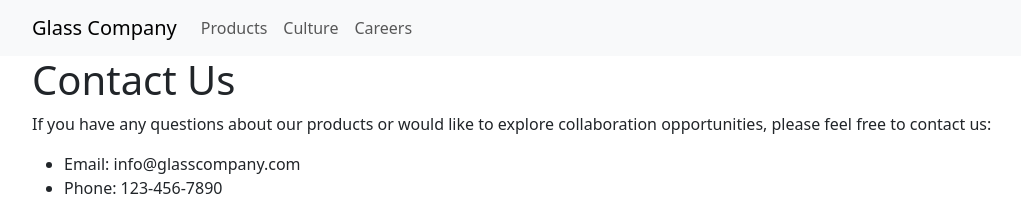
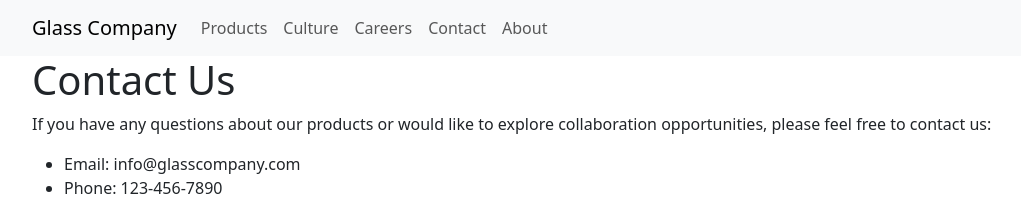
Before and after one commit to wang152boom/wang152boom.github.io, a Jekyll site: the page built from contact.html, in a window 1280 px wide. Shown: the top 204 px of the page, without its empty margins (50-1071 px from the left). Built offline with Jekyll 4.4.1, drawn with Linux system fonts in a browser that asks for light colours.

Commit message:
Update default.html

```diff
--- a/_layouts/default.html
+++ b/_layouts/default.html
@@ -25,6 +25,12 @@
                     <li class="nav-item">
                         <a class="nav-link" href="/careers.html">Careers</a >
                     </li>
+                    <li class="nav-item">
+                        <a class="nav-link" href="/contact.html">Contact</a >
+                    </li>
+                    <li class="nav-item">
+                        <a class="nav-link" href="/about.html">About</a >
+                    </li>
                 </ul>
             </div>
         </div>
```
